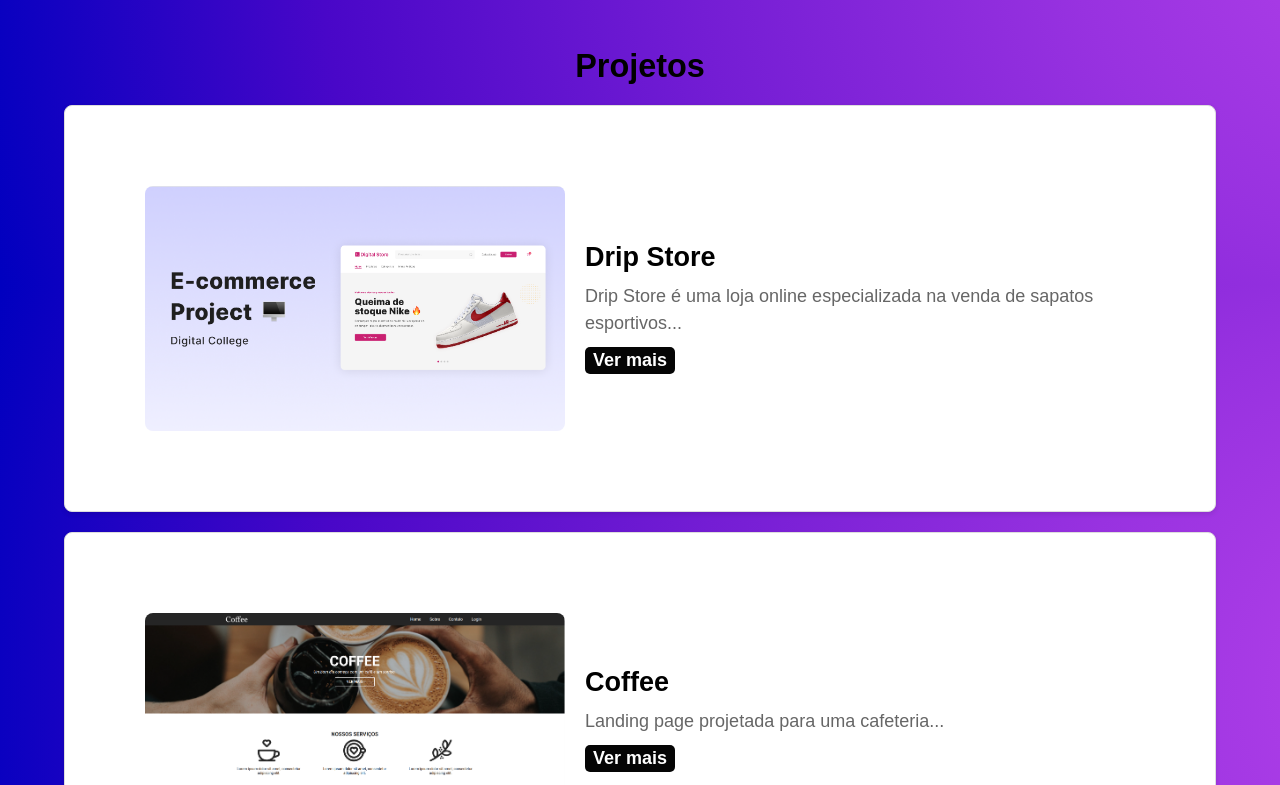
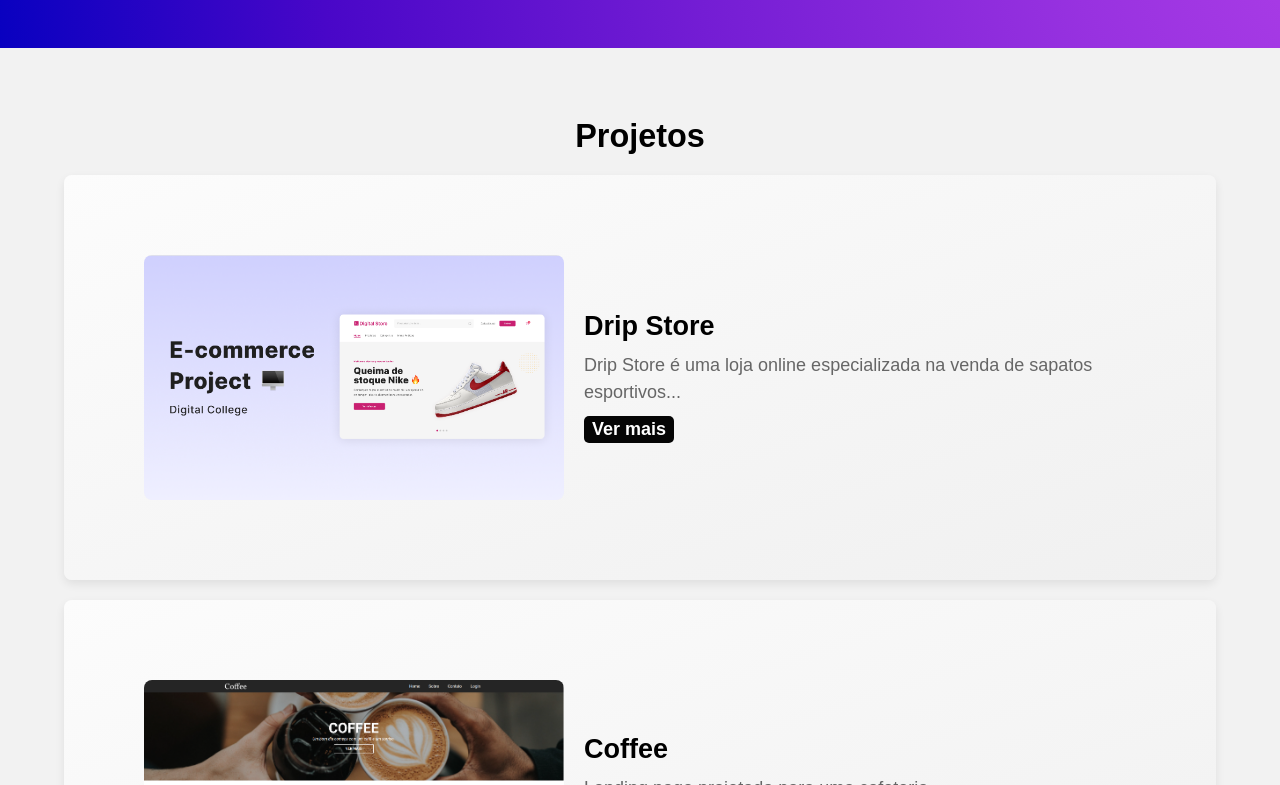
Before and after one commit to marcelocarvalho1/portfolio, a React (Vite) app: page / in a window 1280 px wide. Shown: the part 1315-2100 px from the top of the page. Built offline with nearby package versions, Linux system fonts and the light colour scheme.

Commit message:
Refatorando estilos da seção de projetos para melhor consistência visual e responsividade

```diff
--- a/src/components/Projetos/Projetos.css
+++ b/src/components/Projetos/Projetos.css
@@ -1,3 +1,10 @@
+/* Fundo geral da seção de projetos */
+.projetos {
+  background-color: #f2f2f2;
+  padding: 50px 0;
+}
+
+/* Título da seção */
 .section-title {
   font-size: 1.8rem;
   margin: 20px 50px;
@@ -6,25 +13,25 @@
   color: #000000;
 }
 
+/* Estilo do cartão de projeto */
 .project-card {
   width: 90%;
-  height: auto;
   margin: 20px auto;
   display: flex;
   align-items: center;
   gap: 20px;
   padding: 80px;
-  border: 1px solid #ddd;
+
   border-radius: 8px;
-  background-color: #fff;
-  box-shadow: 0 2px 5px rgba(0, 0, 0, 0.1);
+  background: linear-gradient(to bottom right, #fcfcfc, #f0f0f0);
+  box-shadow: 0 4px 10px rgba(0, 0, 0, 0.08);
   transition: transform 0.2s ease, box-shadow 0.2s ease;
   cursor: pointer;
 }
 
 .project-card:hover {
   transform: translateY(-5px);
-  box-shadow: 0 4px 10px rgba(0, 0, 0, 0.2);
+  box-shadow: 0 6px 15px rgba(0, 0, 0, 0.15);
 }
 
 .project-image {
@@ -63,10 +70,6 @@
 .view-more:hover {
   background-color: #1f1f1f;
 }
-.projeto img {
-  width: 100%;
-  border-radius: 8px;
-}
 
 @media (max-width: 768px) {
   .project-card {
```
